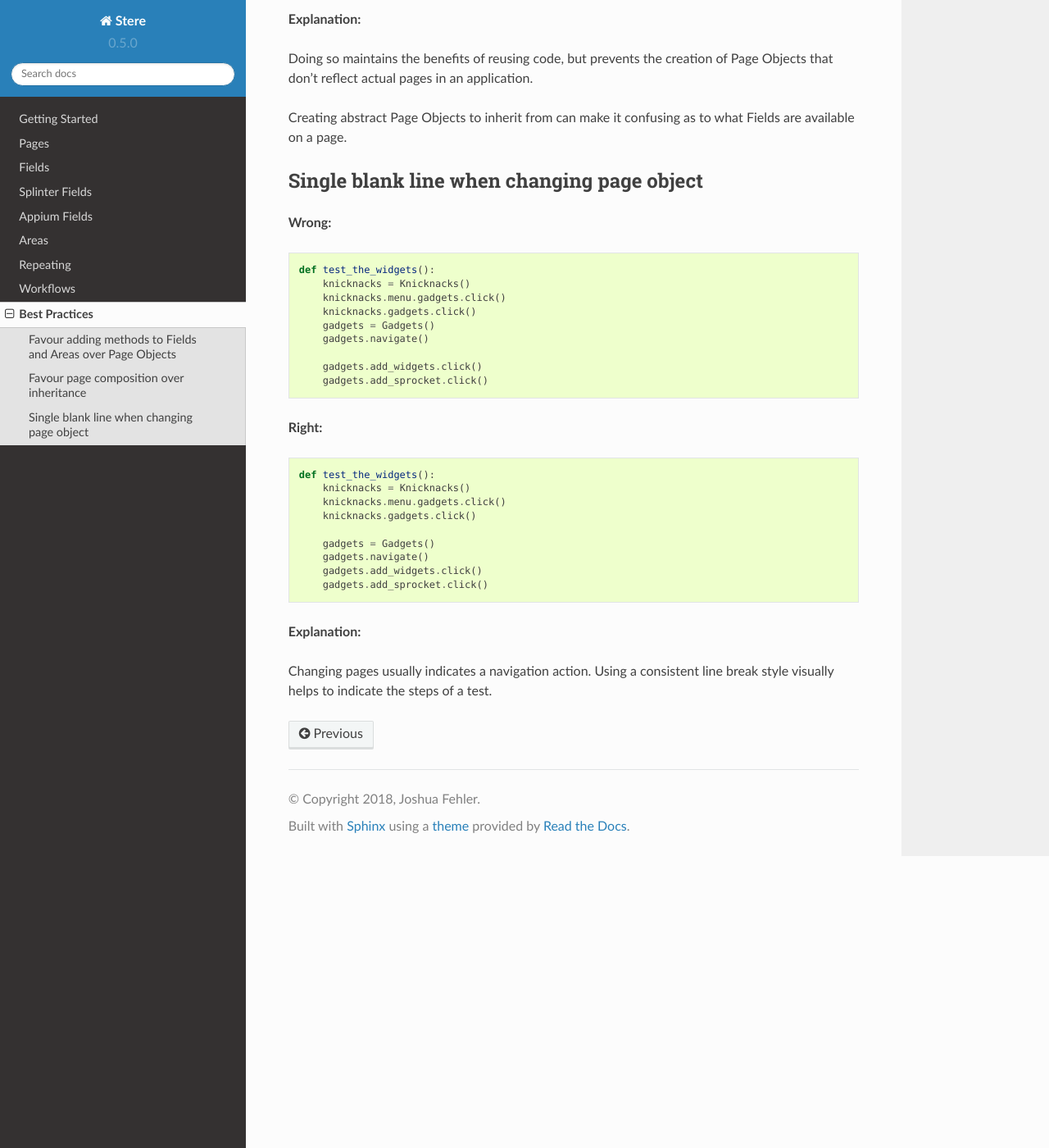
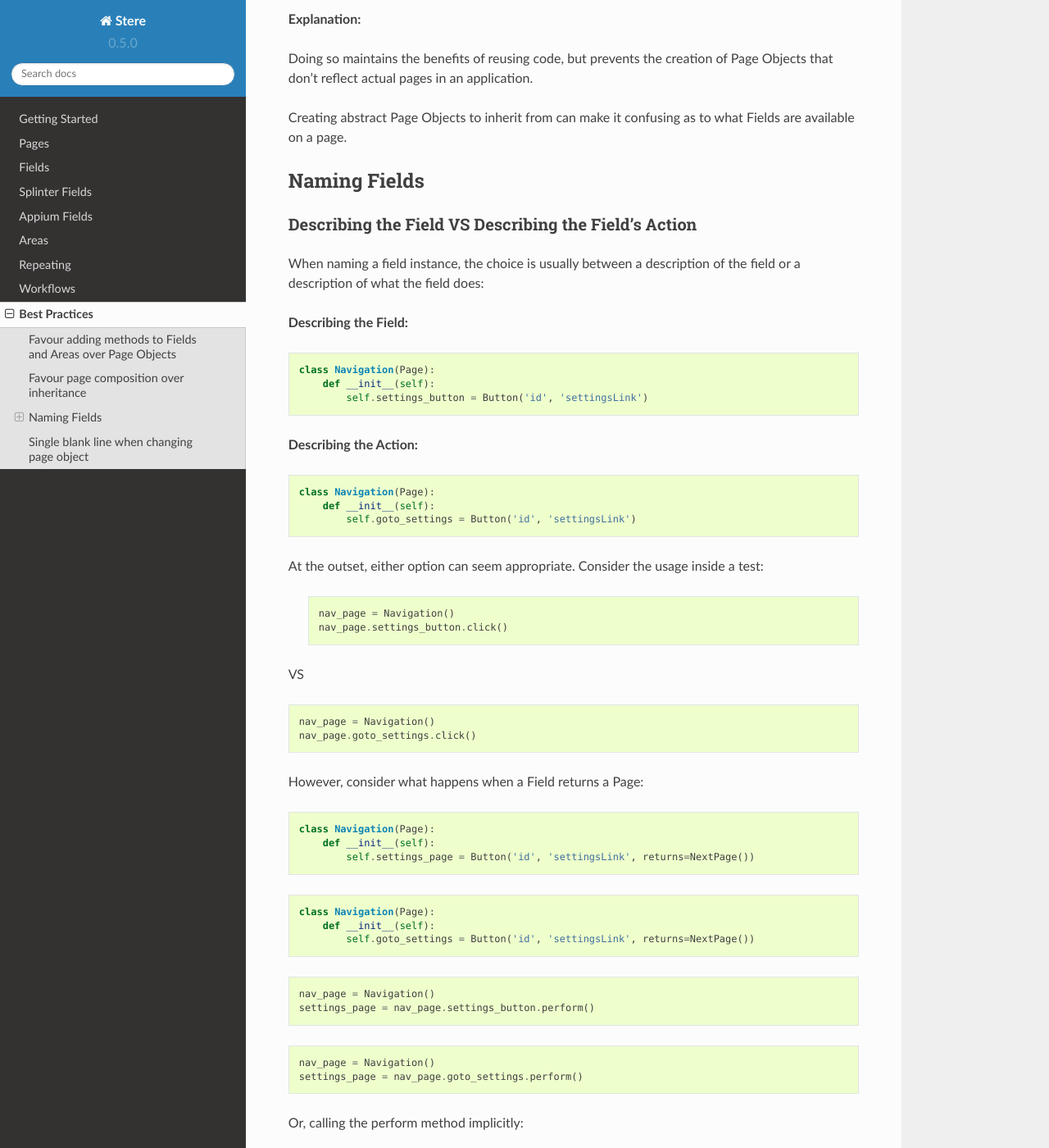
Before and after one commit to jsfehler/stere, a Sphinx documentation site: the page built from docs/best_practices.rst, in a window 1280 px wide and 1400 px high, scrolled down 1737 px. Shown: the whole window at 82% size. Built offline with Sphinx 7.4.7 and the Read the Docs theme 2.0.0, drawn with Linux system fonts in a browser that asks for light colours; some of the changed text lies outside the part shown.

Commit message:
Field now executes perform() when called

```diff
--- a/docs/best_practices.rst
+++ b/docs/best_practices.rst
@@ -98,6 +98,91 @@ Creating abstract Page Objects to inherit from can make it confusing as to
 what Fields are available on a page.
 
 
+Naming Fields
+~~~~~~~~~~~~~
+
+Describing the Field VS Describing the Field's Action
++++++++++++++++++++++++++++++++++++++++++++++++++++++
+
+When naming a field instance, the choice is usually between a description of
+the field or a description of what the field does:
+
+**Describing the Field:**
+
+.. code-block:: python
+
+    class Navigation(Page):
+        def __init__(self):
+            self.settings_button = Button('id', 'settingsLink')
+
+
+**Describing the Action:**
+
+.. code-block:: python
+
+    class Navigation(Page):
+        def __init__(self):
+            self.goto_settings = Button('id', 'settingsLink')
+
+
+At the outset, either option can seem appropriate. Consider the usage inside
+a test:
+
+ .. code-block:: python
+
+    nav_page = Navigation()
+    nav_page.settings_button.click()
+
+VS
+
+.. code-block:: python
+
+     nav_page = Navigation()
+     nav_page.goto_settings.click()
+
+
+However, consider what happens when a Field returns a Page:
+
+.. code-block:: python
+
+    class Navigation(Page):
+        def __init__(self):
+            self.settings_page = Button('id', 'settingsLink', returns=NextPage())
+
+.. code-block:: python
+
+    class Navigation(Page):
+        def __init__(self):
+            self.goto_settings = Button('id', 'settingsLink', returns=NextPage())
+
+.. code-block:: python
+
+    nav_page = Navigation()
+    settings_page = nav_page.settings_button.perform()
+
+.. code-block:: python
+
+    nav_page = Navigation()
+    settings_page = nav_page.goto_settings.perform()
+
+
+Or, calling the perform method implicitly:
+
+.. code-block:: python
+
+    nav_page = Navigation()
+    settings_page = nav_page.settings_button()
+
+
+.. code-block:: python
+
+    nav_page = Navigation()
+    settings_page = nav_page.goto_settings()
+
+In the end, naming Fields will depend on what they do, and how your tests use
+ them.
+
+
 Single blank line when changing page object
 ~~~~~~~~~~~~~~~~~~~~~~~~~~~~~~~~~~~~~~~~~~~
 
```
Also changed, not shown: docs/field.rst (+29 -0 lines), docs/returning_objects.rst (added, +42 -0 lines), 2 other files.
